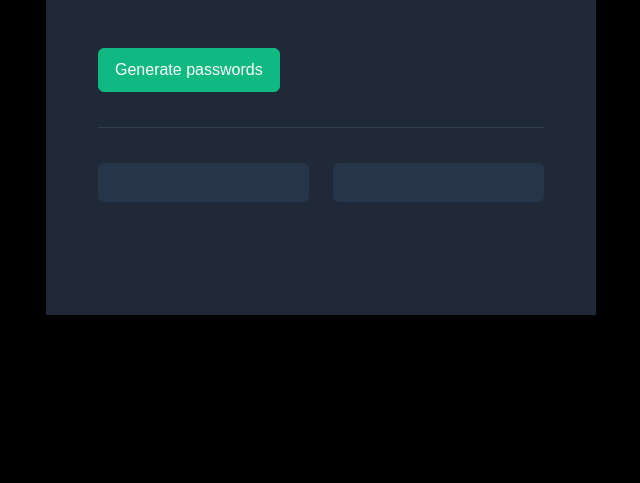
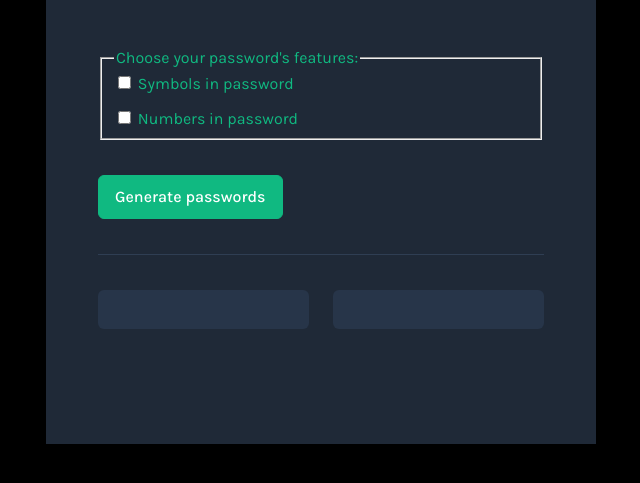
Before and after one commit to AnastasiiaHombalevska/random-password-generator, a website built with Vite: page index.html in a window 1280 px wide. Shown: the part 299-782 px from the top of the page, without its empty margins (319-959 px from the left). Built offline with nearby package versions, Linux system fonts and the light colour scheme.

Commit message:
add input and radio button

```diff
--- a/index.css
+++ b/index.css
@@ -16,8 +16,8 @@ p {
   background-color: #1f2937;
   color: #10b981;
   width: 550px;
-  height: 550px;
-  padding: 115px 52px 0;
+  /* height: 550px; */
+  padding: 115px 52px;
   box-sizing: border-box;
 }
 
@@ -42,7 +42,15 @@ p {
   margin: 0 0 51px 0;
 }
 
+.inputs-container {
+  display: flex;
+  flex-direction: column;
+  gap: 15px;
+  margin-bottom: 35px;
+}
+
 .btn {
+  font-family: inherit;
   font-weight: 500;
   font-size: 16px;
   line-height: 24px;
--- a/index.html
+++ b/index.html
@@ -11,6 +11,20 @@
               <h1 class="title"><span class="title-light">Generate a</span> <br>random password</h1>
 
               <p class="remainder">Never use an insecure password again.</p>
+
+              <fieldset class="inputs-container">
+                <legend>Choose your password's features:</legend>
+
+                <div>
+                  <input type="checkbox" id="symbols" name="symbols" />
+                  <label for="scales">Symbols in password</label>
+                </div>
+
+                <div>
+                  <input type="checkbox" id="numbers" name="numbers" />
+                  <label for="horns">Numbers in password</label>
+                </div>
+              </fieldset>
 
               <button class="btn" onclick="generatePasswords()">Generate passwords</button>
             </div>
```
